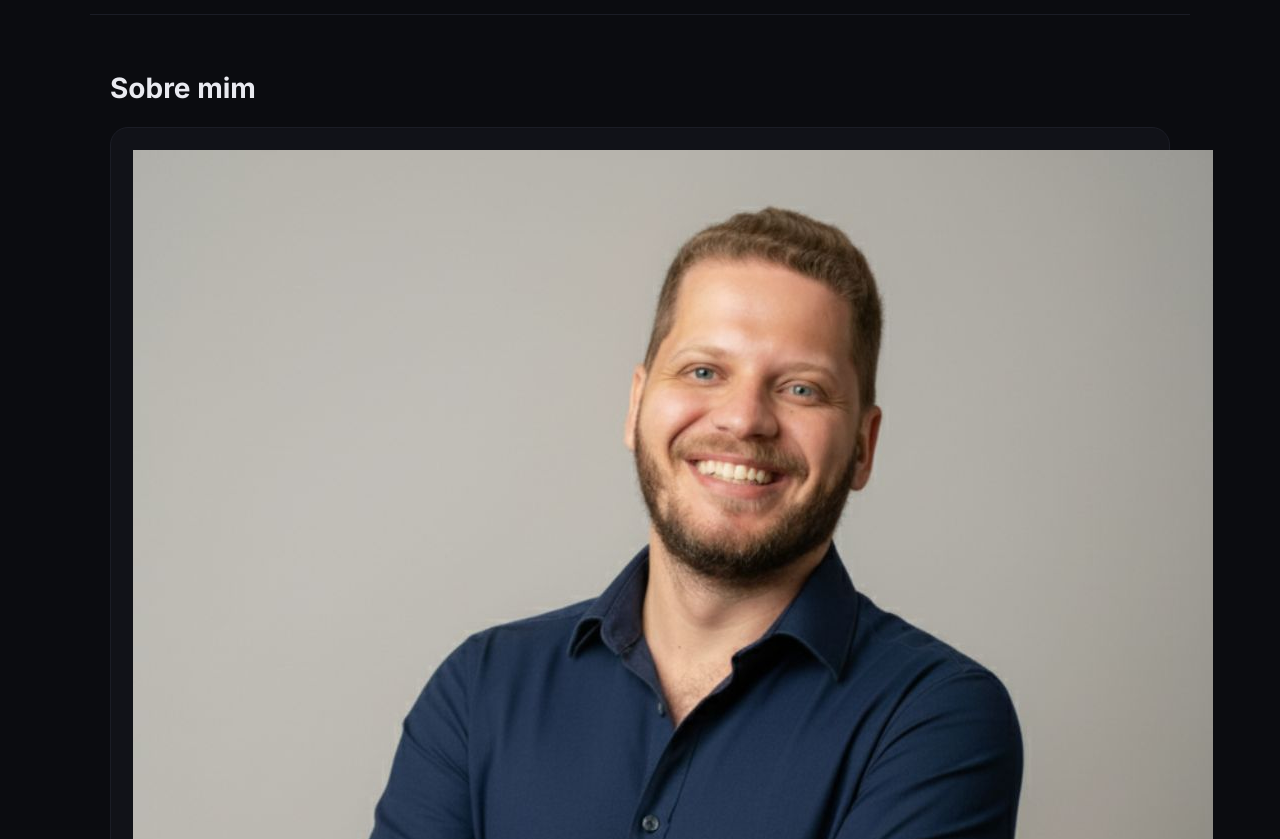
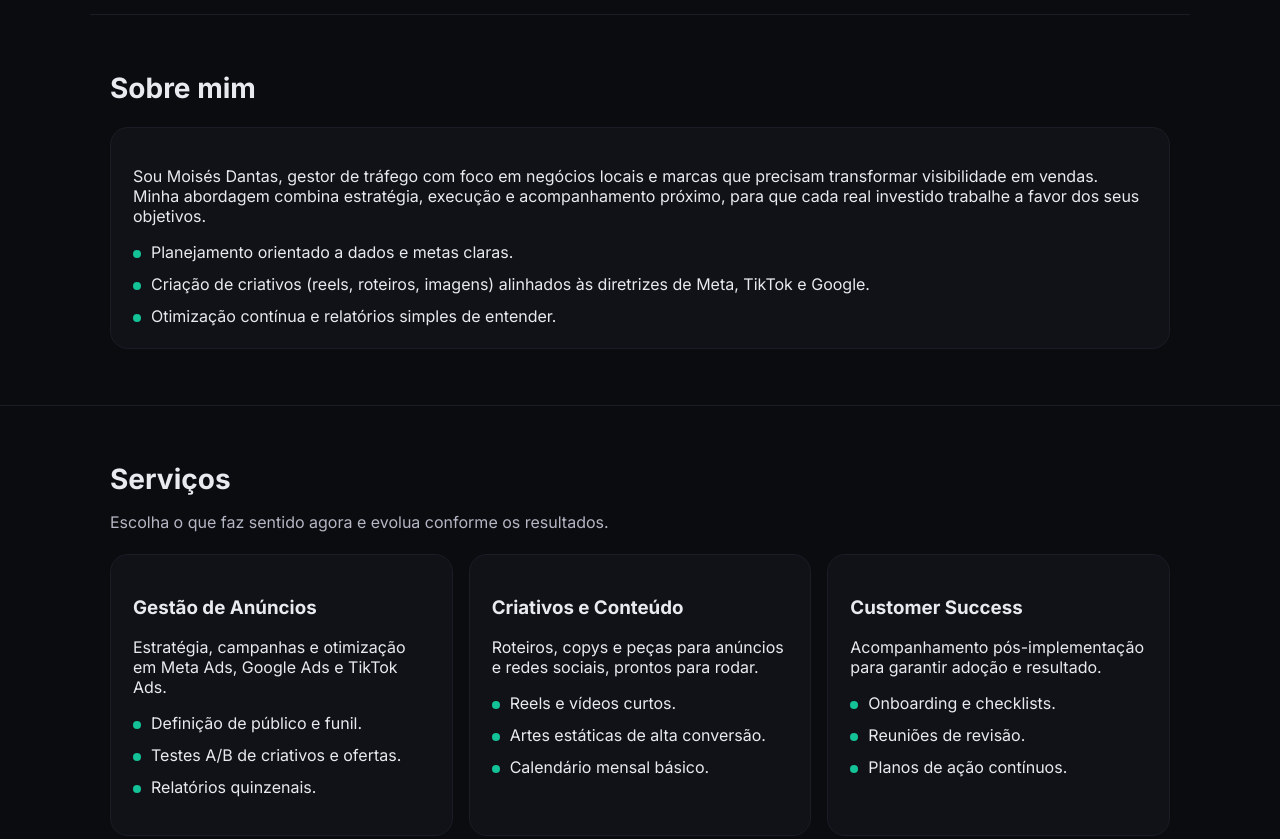
Before and after one commit to ogestordantas/portifolio, a plain HTML site: page index.html in a window 1280 px wide. Shown: the part 820-1659 px from the top of the page. Drawn offline with Linux system fonts and the light colour scheme.

Commit message:
Fix HTML structure for 'Sobre mim' section

```diff
--- a/index.html
+++ b/index.html
@@ -133,7 +133,7 @@
     <div class="container">
       <h2>Sobre mim</h2>
       <p class="sub"></p>
-      <div class="card"><img src="./moises-dantas-gestor.jpg"
+      <div class="card">
         <p>Sou Moisés Dantas, gestor de tráfego com foco em negócios locais e marcas que precisam transformar visibilidade em vendas. Minha abordagem combina estratégia, execução e acompanhamento próximo, para que cada real investido trabalhe a favor dos seus objetivos.</p>
         <ul class="list" style="margin:10px 0 0 0; padding-left:0; list-style:none">
           <li><span class="dot"></span><div>Planejamento orientado a dados e metas claras.</div></li>
```
